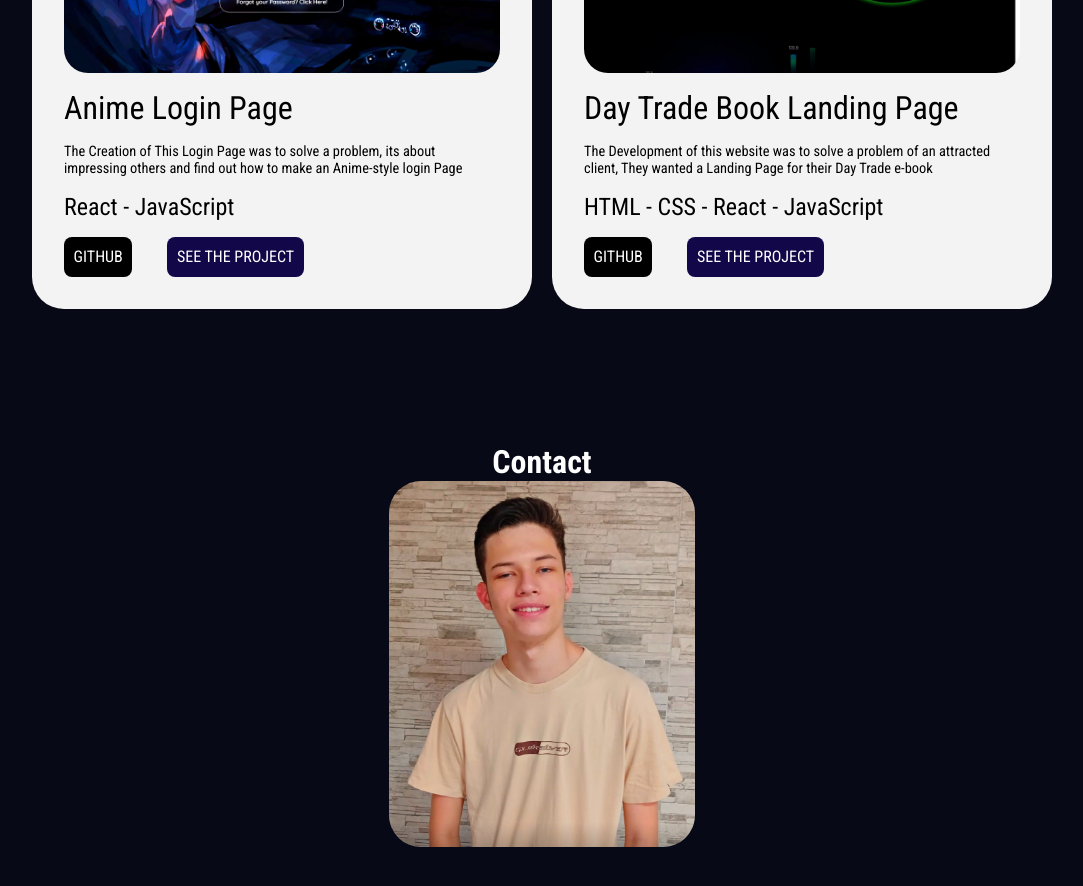
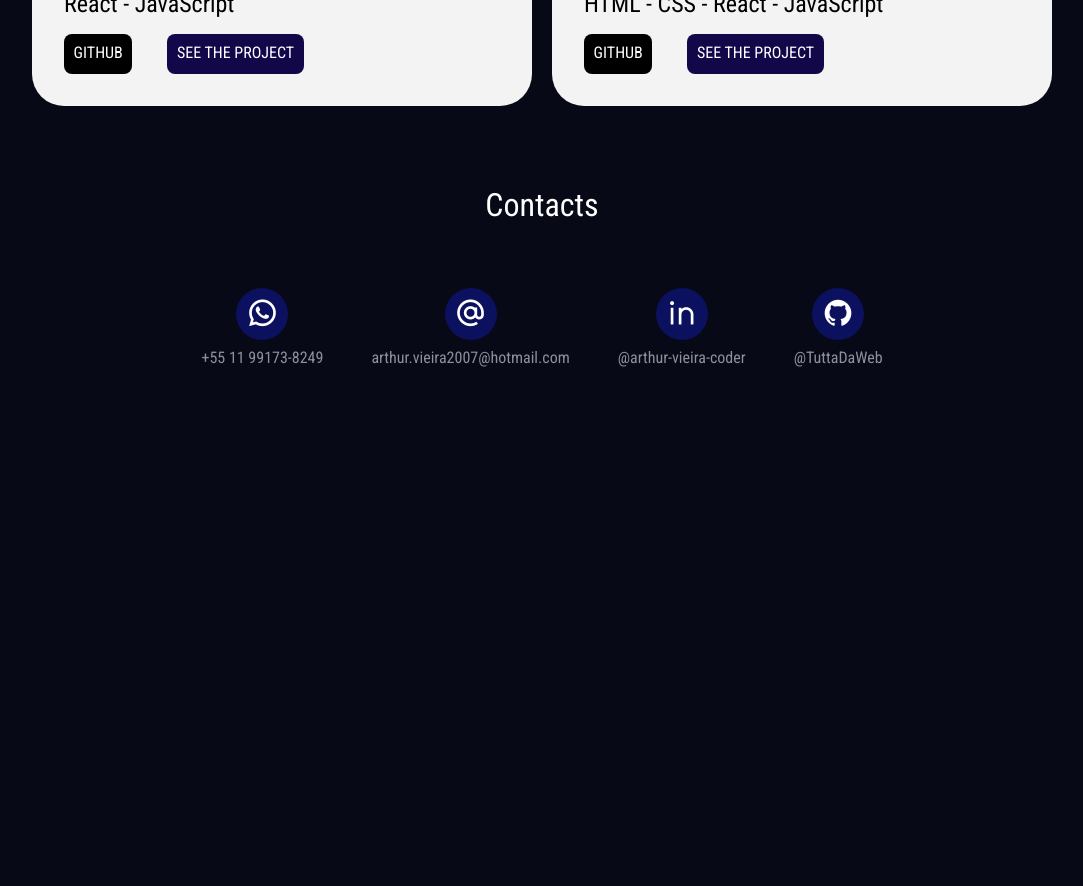
Before and after one commit to TuttaDaWeb/Protfolio-React, a React (Vite) app in the folder portfolio/: page / in a window 1280 px wide. Shown: the part 1720-2606 px from the top of the page, without its empty margins (98-1181 px from the left). After the commit the page ends 2158 px from the top, so only its background shows below. Built offline with nearby package versions, Linux system fonts and the light colour scheme.

Commit message:
twientie-seventh commit

```diff
--- a/portfolio/src/components/contact/contact.css
+++ b/portfolio/src/components/contact/contact.css
@@ -1,70 +1,45 @@
 .contact{
-    height: 80dvh;
+    padding: min(3em, 5vw) min(6em, 6vw);
+    margin: 1rem 1.5rem;
+}
+.contact h1{
+    text-align: center;
+    color: white;
+    margin-bottom: 4rem;
+}
+.contact-items{
     display: flex;
+    flex-wrap: wrap-reverse;
     justify-content: center;
     align-items: center;
+    gap: 3rem;
+}
+.whatsapp, .e-mail, .linkedin-2, .github-2{
+    color: rgb(221, 221, 221);
+    width: auto;
+    height: 102px;
+    display: flex;
     flex-direction: column;
+    align-items: center;
+    gap: 0.5rem;
+    transition: transform .2s ease-out;
+    cursor: pointer;
 }
-.contact h1{
+.whatsapp:hover, .e-mail:hover, .linkedin-2:hover, .github-2:hover{
+    transform: scale(1.5);
+}
+.whatsapp-icon, .e-mail-icon, .linkedin-icon, .github-icon{
+    display: flex;
+    width: 52px;
+    height: 52px;
+    padding: 0.5em;
+    background-color: #0b105f;
+    justify-content: center;
+    align-items: center;
+    border-radius: 50%;
+    font-size: 2rem;
     color: white;
-    font-weight: 700;
 }
-.card{
-    background-image: url(./../../assets/contact-picture.jpeg);
-    background-size: cover;
-    padding: 12.5rem 0rem 0;
-    max-height: 40rem;
-    border-radius: 2rem;
-    overflow: hidden;
-    transition: transform .6s ease;
+.whatsapp b, .e-mail b, .linkedin-2 b, .github-2 b{
+    color: #8d909e;
 }
-.card:hover{
-    transform: scale(1.05);
-}
-.card-content{
-    padding: 1.5rem;
-    background: linear-gradient(
-        rgb(0, 0, 0, 0),
-        rgb(0, 0, 0, 0.35) 30%,
-        rgb(0, 0, 0, 1)
-    );
-    transform: translateY(85%);
-    transition: transform .5s ease-in;
-}
-.card:hover .card-content{
-    transform: translateY(0);
-}
-.card-title{
-    font-weight: 600;
-    margin-bottom: 12px;
-    font-size: 1.6rem;
-    color: rgb(5, 26, 53);
-}
-.card-informations{
-    opacity: 0;
-    transition: opacity 450ms ease-in;
-    transition-delay: 360ms;
-}
-.card:hover .card-informations{
-    opacity: 1;
-}
-
-.phone, .e-mail, .federal-unit{
-    color: rgb(236, 236, 236);
-}
-.message-short{
-    color: rgb(136, 136, 228);
-}
-@media(max-width: 884px){
-    .card-content{
-        transform: translateY(0);
-    }
-    .card-informations{
-        opacity: 1;
-    }
-    .card{
-        transform: scale(1.05);
-        margin-top: 1rem;
-        padding: 9.5rem 0 0;
-    }
-}
--- a/portfolio/src/components/contact/contact.tsx
+++ b/portfolio/src/components/contact/contact.tsx
@@ -8,16 +8,31 @@ function Contact({refProp}: SectionProps){
     return(
         <>
         <div ref={refProp} className="contact">
-            <h1>Contact</h1>
-            <div className="card">
-                <div className="card-content">
-                    <div className="card-title">Want a React Developer?</div>
-                    <div className="card-informations">
-                        <div className="phone">Whatsapp: <span>+55 11 99173-8249</span></div>
-                        <div className="e-mail">E-mail: arthur.vieira2007@hotmail.com</div>
-                        <div className="federal-unit">State: Sao Paulo</div>
-                        <div className="message-short">Interested in me? You're free to reach out</div>
+            <h1>Contacts</h1>
+            <div className="contact-items">
+                <div className="whatsapp" onClick={() => window.open('https://wa.me/11991738249')}>
+                    <div className="whatsapp-icon">
+                        <i className="ri-whatsapp-line"></i>
                     </div>
+                    <b>+55 11 99173-8249</b>
+                </div>
+                <div className="e-mail">
+                    <div className="e-mail-icon">
+                        <i className="ri-at-line"></i>
+                    </div>
+                    <b>arthur.vieira2007@hotmail.com</b>
+                </div>
+                <div className="linkedin-2" onClick={()=>window.open('https://www.linkedin.com/in/arthur-vieira-coder/')}>
+                    <div className="linkedin-icon">
+                        <i className="ri-linkedin-line"></i>
+                    </div>
+                    <b>@arthur-vieira-coder</b>
+                </div>
+                <div className="github-2" onClick={()=>window.open('https://github.com/TuttaDaWeb')}>
+                    <div className="github-icon">
+                        <i className="ri-github-fill"></i>
+                    </div>
+                    <b>@TuttaDaWeb</b>
                 </div>
             </div>
         </div>
--- a/portfolio/src/components/mainPart/mainPart.css
+++ b/portfolio/src/components/mainPart/mainPart.css
@@ -1,6 +1,7 @@
 .main{
     width: 100%;
-    height: 100vh;
+    height: auto;
+    padding: 5em 2em;
     color: white;
     display: flex;
     flex-direction: row-reverse;
@@ -15,6 +16,7 @@
     position: relative;
     z-index: 0;
     animation: first-anim 1s 1;
+    margin-top: 3.5rem;
 }
 .img img{
     width: 100%;
```
